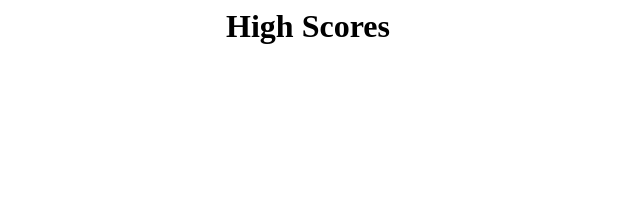
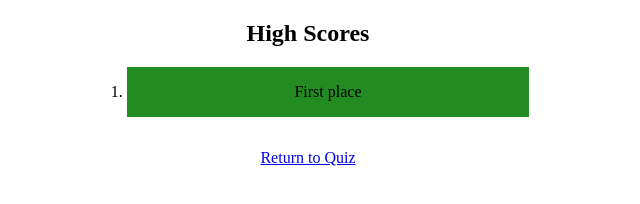
Before and after one commit to ncmarsh/4_code_quiz, a plain HTML site: page high_scores.html in a window 1280 px wide. Shown: the whole page, without its empty margins (332-972 px from the left). Drawn offline with Linux system fonts and the light colour scheme.

Commit message:
updated js file to work on both html pages, submit button takes you to high scores page where I added an ol, styling and return to quiz link

```diff
--- a/high_scores.html
+++ b/high_scores.html
@@ -8,8 +8,14 @@
 </head>
 <body>
     <!-- high scores form -->
-    <h1>High Scores</h1>
+    <main>
+        <h2>High Scores</h2>
+            <ol id="high-scores-list">
+                <li>First place</li>
+            </ol>
+            <a href="index.html">Return to Quiz</a>
+    </main>
 
-    <!-- <script src="./script.js"></script> -->
+    <script src="./script.js"></script>
 </body>
 </html>
--- a/script.js
+++ b/script.js
@@ -45,7 +45,9 @@ var quizArr = [
 
 // Timer established on screen
 var secondsLeft = 30;
+if(timerEl) {
     timerEl.textContent = secondsLeft + " seconds remaining";
+}
 
 // Timer countdown function
 function setTime() {
@@ -102,11 +104,13 @@ function gameOverMsg() {
 }
 
 // When start button is clicked, timer countdown starts, first question is displayed
+if (startEl) {
     startEl.addEventListener("click", function() {
         setTime();
         quizSpaceEl.textContent = "";
         displayQuestion(quizArr[questionCounter]);
     })
+}
 
 // When answer is clicked, next question will be displayed,
 document.addEventListener("click", function(event){
@@ -139,6 +143,7 @@ function displayMessage (type, message) {
 }
 
 // When submit is pressed, initials is stored
+if(submitBtnEl) {
     submitBtnEl.addEventListener("click", function(event) {
         event.preventDefault();
 
@@ -152,7 +157,7 @@ submitBtnEl.addEventListener("click", function(event) {
         if (scoreStore.initials === "") {
             displayMessage("error", "Please enter initials to record your score.");
         } else {
-        displayMessage("success", "Score has been stored!")
+            location.href = "high_scores.html";
         }
 
         // Record initials input to localStorage
@@ -160,9 +165,8 @@ submitBtnEl.addEventListener("click", function(event) {
         console.log("score storage", scoreStoreStr);
         localStorage.setItem("score record", scoreStoreStr);
     })
+}
 
-// initialsTextEl
-// and it takes you to the high scores page
 
 // Indicates after question answered about whether it was correct or wrong
 // Timer needs to stop at 0
--- a/style.css
+++ b/style.css
@@ -48,6 +48,13 @@ li {
     display: none;
 }
 
+/* Message if user does not input initials */
 #error {
     text-align: center;
 }
+
+/* High scores list items */
+#high-scores-list li {
+    list-style-type: decimal;
+    background-color: #228B22;
+}
```
Lines whose indentation alone changed are shown as unchanged.
